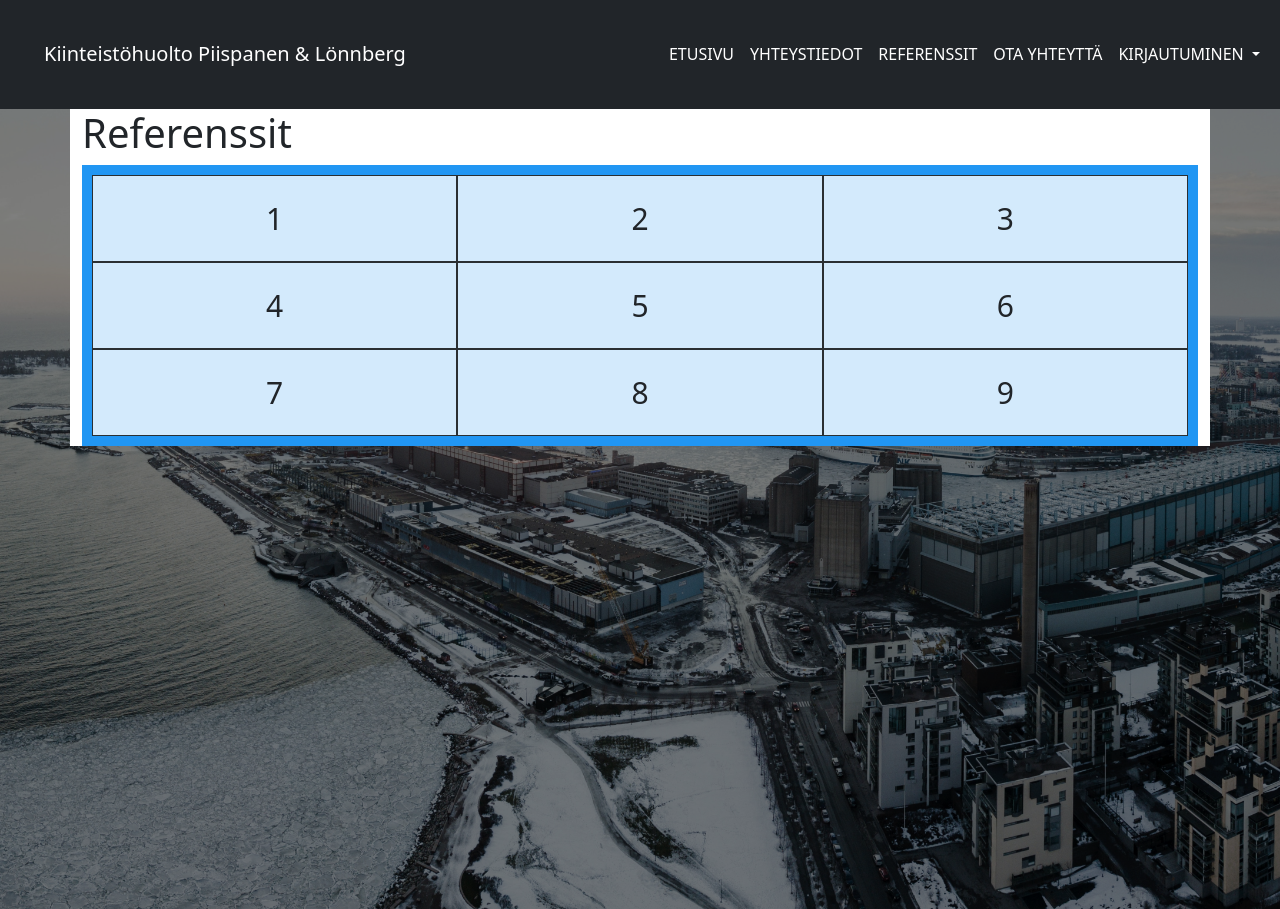
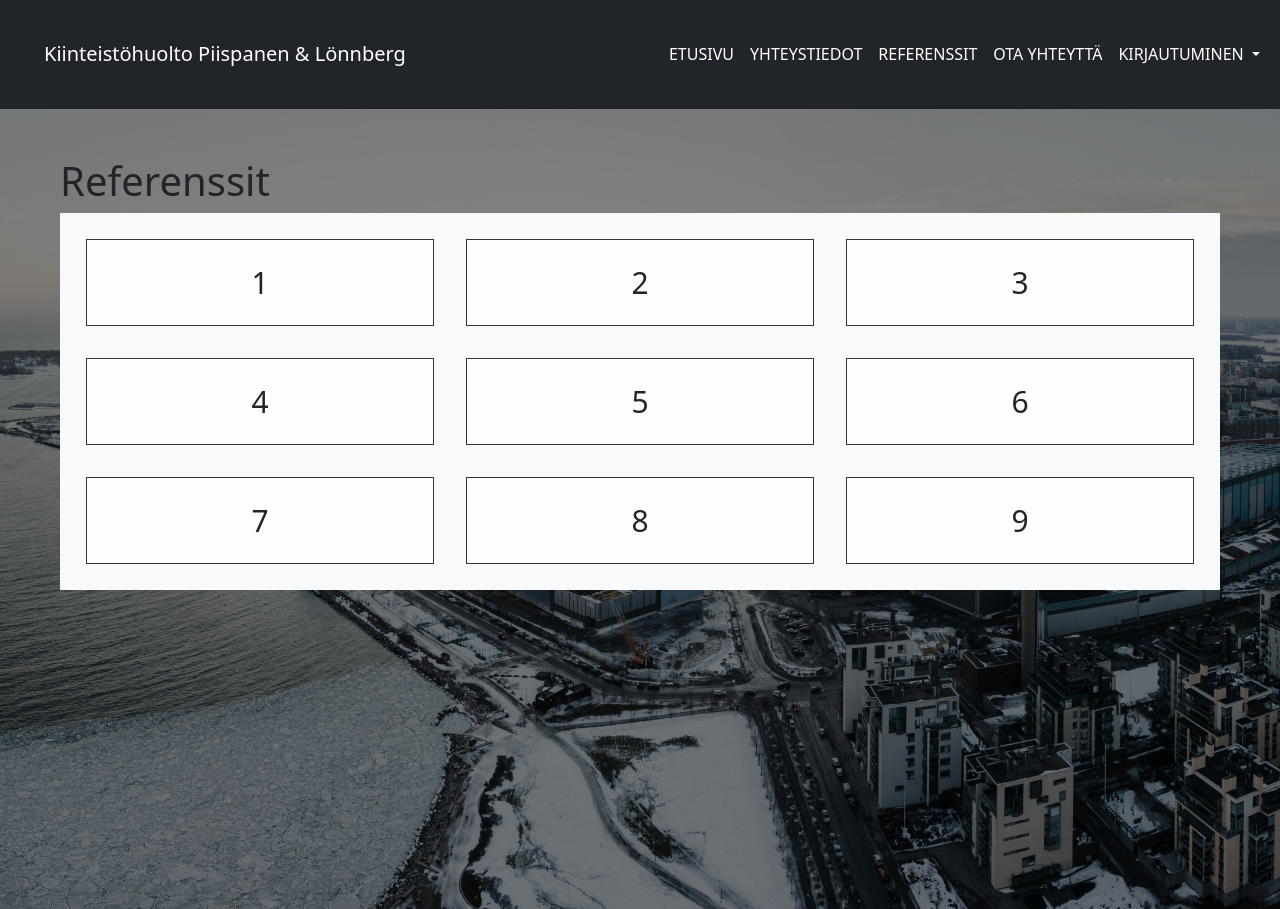
Before and after one commit to piispa24/kiinteistohuolto, a PHP site: page /referenssit.php in a window 1280 px wide. Shown: the part 35-944 px from the top of the page. Run offline with PHP 8.4, Linux system fonts and the light colour scheme; some libraries are stand-ins or nearby versions.

Commit message:
ulkoasu muutoksia

```diff
--- a/asukaskirjautuminen.php
+++ b/asukaskirjautuminen.php
@@ -9,7 +9,7 @@ error_reporting(E_ALL);
 
 
 
-<div class="container-fluid p-0 container-paneeli">
+<div class="container-fluid p-0 container-paneeli p-5">
 <?php
 if(isset($_POST['submit'])) {
     $asukassposti = $_POST['email'];
--- a/index.php
+++ b/index.php
@@ -14,7 +14,7 @@
   <div class="row">
     <div class="col-sm-6 p-5 text-white ">
       <h4 class="">24h PÄIVYSTYS • 050 2223 344</h3>
-      <p><a class="underline btn btn-danger btn-large" href="contact.php">Ota yhteyttä</a></p>
+      <p><a class="btn btn-danger btn-large" href="contact.php">Ota yhteyttä</a></p>
     </div>
     <div class="col-sm-6 p-0">
     </div>
--- a/isankirjautuminen.php
+++ b/isankirjautuminen.php
@@ -6,7 +6,7 @@ ini_set('display_startup_errors', 1);
 error_reporting(E_ALL);
 ?>
 
-<div class="container-fluid p-0 container-paneeli">
+<div class="container-fluid p-0 container-paneeli p-5">
     <?php
     if(isset($_POST['submit'])) {
         $isannoitsijasposti = $_POST['email'];
--- a/isannoitsijaApp.php
+++ b/isannoitsijaApp.php
@@ -8,7 +8,7 @@ if(!isset($_SESSION['isannsposti'])){
 ?>
 
 <div class="container-fluid p-0 container-paneeli">
-  <div class="container">
+
     <!-- Alert jos vikailmoituksen jättö onnistui. Hakee successin vikailmoitusSivuIsann.php:sta -->
     <?php if(isset($_GET['success'])): ?>
       <div class="alert alert-success alert-dismissible fade show" role="alert">
@@ -31,7 +31,7 @@ if(!isset($_SESSION['isannsposti'])){
         </div>
     </div>
   </div>
-</div>
+
 
 
 
--- a/katsoYhteydenotto.php
+++ b/katsoYhteydenotto.php
@@ -3,7 +3,7 @@ session_start();
 require "header.php";
 ?>
 
-<div class="container">
+<div class="container mt-5 p-3">
         <br>
       <h3>Yhteydenotot</h3>
       <br>
--- a/kirjautuminen.php
+++ b/kirjautuminen.php
@@ -8,7 +8,7 @@ error_reporting(E_ALL);
 ?>
 
 
-<div class="container-fluid p-0 container-paneeli">
+<div class="container-fluid p-0 container-paneeli p-5">
     <?php
     if(isset($_POST['submit'])) {
         $tyontekijasposti = $_POST['email'];
--- a/referenssit.php
+++ b/referenssit.php
@@ -1,21 +1,21 @@
 <?php require "header.php"; ?>
 
 
-<div class="container-fluid container-index vh-100">
-    <div class="container">
+<div class="container-fluid container-index vh-100 p-5">
+    <div class="container-fluid">
         <div class="row">
             <div class="col-sm-12">
             <h1>Referenssit</h1>
-            <div class="grid-container">
-                <div class="grid-item">1</div>
-                <div class="grid-item">2</div>
-                <div class="grid-item">3</div>
-                <div class="grid-item">4</div>
-                <div class="grid-item">5</div>
-                <div class="grid-item">6</div>
-                <div class="grid-item">7</div>
-                <div class="grid-item">8</div>
-                <div class="grid-item">9</div>
+            <div class="grid-container bg-light">
+                <div class="grid-item m-3">1</div>
+                <div class="grid-item m-3">2</div>
+                <div class="grid-item m-3">3</div>
+                <div class="grid-item m-3">4</div>
+                <div class="grid-item m-3">5</div>
+                <div class="grid-item m-3">6</div>
+                <div class="grid-item m-3">7</div>
+                <div class="grid-item m-3">8</div>
+                <div class="grid-item m-3">9</div>
             </div>
             </div>
         </div>
--- a/styles/style.css
+++ b/styles/style.css
@@ -241,6 +241,8 @@ body {
 
 .underline {
   text-decoration: none;
+  border: solid 3px black;
+  border-radius: 10px;
 }
 /* Yhteydenotto Sivu ja kirjautumissivu*/
 #yhteysNimi, #yhteysEmail, #yhteysPuhelinnro, #yhteysOtsikko, #yhteysAsia, #vikaAsia, #vikaOtsikko, #kirjautuminenPsw, #kirjautuminenEmail {
@@ -302,3 +304,15 @@ body {
   font-size: 30px;
   text-align: center;
 }
+
+.centerDiv {
+  position: absolute;
+  top: 50%;
+  left: 50%;
+  transform: translate(-50%, -50%);
+}
+
+.pyoristys {
+  border-radius: 30px!important;
+
+}
--- a/tyokirjautuminen.php
+++ b/tyokirjautuminen.php
@@ -7,7 +7,7 @@ ini_set('display_startup_errors', 1);
 error_reporting(E_ALL);
 ?>
 
-<div class="container-fluid p-0 container-paneeli">
+<div class="container-fluid p-0 container-paneeli p-5">
 
     <?php
     if(isset($_POST['submit'])) {
--- a/tyonjohtoVikalistaus.php
+++ b/tyonjohtoVikalistaus.php
@@ -3,7 +3,7 @@ session_start();
 require "header.php";
 ?>
 
-<div class="container mt-5">
+<div class="container mt-5 p-5">
         <br>
       <h3>Vikailmoitukset</h3>
       <br>
--- a/tyontekijaApp.php
+++ b/tyontekijaApp.php
@@ -7,7 +7,7 @@ if(!isset($_SESSION['email'])){
 ?>
 
 <div class="container-fluid p-0 container-paneeli">
-  <div class="container">
+
     <div class="row">
         <div class="col-sm-6 p-5 tyontekijaRivi">
           <p><a class="underline btn btn-danger btn-large" href="vikailmoitusListaus.php">Katso vikailmoitukset</a></p>
@@ -16,7 +16,7 @@ if(!isset($_SESSION['email'])){
         <div class="col-sm-6 p-5 tyontekijaRivi">
           <p><a class="underline btn btn-danger btn-large" href="#####">Katso omat työtehtävät</a></p>
         </div>
-    </div>
+
   </div>
 </div>
 
--- a/tyontekijaRekisterointi.php
+++ b/tyontekijaRekisterointi.php
@@ -54,7 +54,7 @@ if(isset($_POST['submit'])){
       <label for="floatingPassword">Salasana</label>
     </div>
     <div class="form-floating">
-      <input name="kaytettavyys" type="text" class="form-control inputSarake mb-2" id="floatingInput" value="3">
+      <input name="kaytettavyys" type="hidden" class="form-control inputSarake mb-2" id="floatingInput" value="3">
       <label for="floatingPassword">Käytettävyys</label>
     </div>
     <div class="form-floating">
--- a/tyontekijaStatus.php
+++ b/tyontekijaStatus.php
@@ -1,6 +1,6 @@
 <?php require "header.php"; ?>
 
-<div class="container">
+<div class="container p-5 m-5">
         <br>
         <p><a href=tyonjohtoApp.php class="btn btn-success">Takaisin</a></p>
       <h3>Työntekijän status</h3>
--- a/vikailmoitusApp.php
+++ b/vikailmoitusApp.php
@@ -8,7 +8,7 @@ if(!isset($_SESSION['sposti'])){
 ?>
 
 <div class="container-fluid p-0 container-paneeli">
-  <div class="container">
+
 <!-- Alert jos vikailmoituksen jättö onnistui. Hakee successin vikailmoitusSivu.php:sta -->
 <?php if(isset($_GET['success'])): ?>
   <div class="alert alert-success alert-dismissible fade show" role="alert">
@@ -26,7 +26,7 @@ if(!isset($_SESSION['sposti'])){
         <p><a class="underline btn btn-danger btn-large" href="#######">Katso omat tiedot</a></p>
       </div>
   </div>
-  </div>
+
 
 
 <?php require "footer.php"; ?>
--- a/yhteystiedot.php
+++ b/yhteystiedot.php
@@ -1,8 +1,8 @@
 <?php require "header.php"; ?>
 
 
-<div class="container-fluid container-index vh-100">
-    <div class="container p-5">
+<div class="container-fluid container-index vh-100 p-5">
+    <div class="container p-5 pyoristys">
 
         <div class="row mb-4">
             <div class="col-sm-12 muutext">
```
Also changed, not shown: contact.php (+6 -6 lines), data.json (+1 -1 lines).
